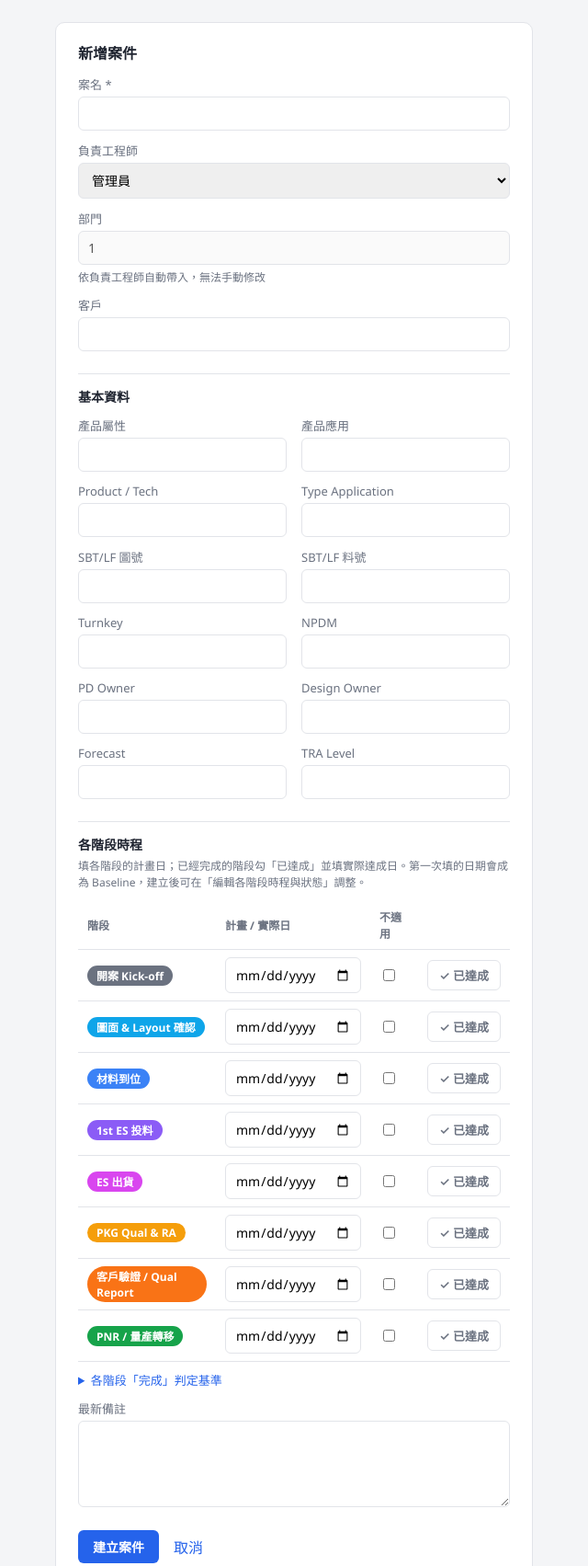
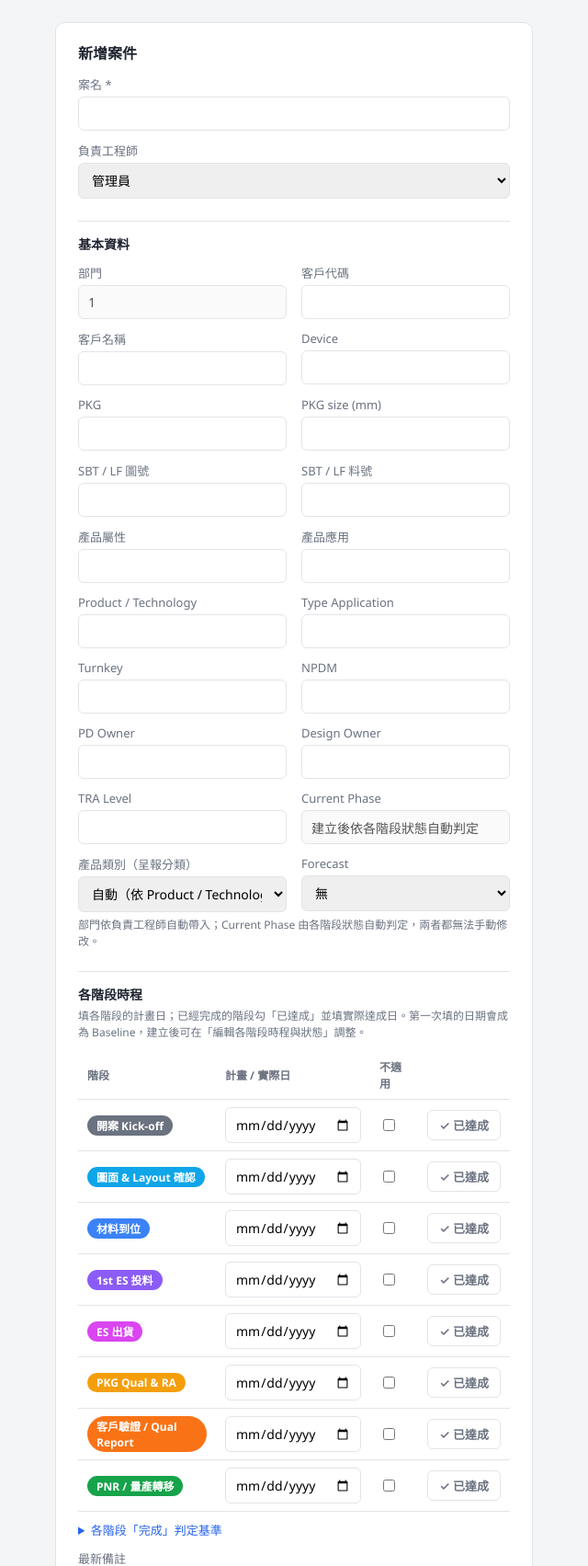
Before and after one commit to VVN0706/npi-case-tracker, a Flask app: page /cases/new in a window 1280 px wide. Shown: the part 57-1760 px from the top of the page at 92% size, without its empty margins (0-640 px from the left). Run offline with Flask 3, Linux system fonts and the light colour scheme; the visitor is signed in with stand-in values (Sample User, id 1); data comes from the database, SQL or seed files in the repository.

Commit message:
Rework case basic-info form to match the reference layout
Adds customer code, device, PKG, PKG size and a 產品類別（呈報分類）
select, relabels 客戶 to 客戶名稱, and lays the 2-column grid out in the
reference order. Forecast becomes a 無/有 select that keeps any older
free-text value as an extra option. Current Phase is shown read-only,
derived from the stage statuses. Also fixes the department display not
updating when an admin changes the owner.

The 呈報分類 list only has 其他 for now until the real list is supplied.

Co-Authored-By: Claude Sonnet 5.5 <noreply@anthropic.com>

```diff
--- a/app.py
+++ b/app.py
@@ -37,20 +37,28 @@ STATUS_BUCKET = {'未開始': 'Wait', '進行中': 'Ongoing', '延遲': 'Ongoing
 BUCKETS = ['Wait', 'Ongoing', 'Done']
 BUCKET_COLORS = {'Wait': '#9ca3af', 'Ongoing': '#3b82f6', 'Done': '#16a34a'}
 BASIC_FIELDS = [
+    ('customer_code', '客戶代碼'),
+    ('device', 'Device'),
+    ('pkg', 'PKG'),
+    ('pkg_size', 'PKG size (mm)'),
+    ('sbt_lf_drawing_no', 'SBT / LF 圖號'),
+    ('sbt_lf_part_no', 'SBT / LF 料號'),
     ('product_attr', '產品屬性'),
     ('product_app', '產品應用'),
-    ('product_tech', 'Product / Tech'),
+    ('product_tech', 'Product / Technology'),
     ('type_application', 'Type Application'),
-    ('sbt_lf_drawing_no', 'SBT/LF 圖號'),
-    ('sbt_lf_part_no', 'SBT/LF 料號'),
     ('turnkey', 'Turnkey'),
     ('npdm', 'NPDM'),
     ('pd_owner', 'PD Owner'),
     ('design_owner', 'Design Owner'),
+    ('tra_level', 'TRA Level'),
+    ('product_category', '產品類別（呈報分類）'),
     ('forecast', 'Forecast'),
-    ('tra_level', 'TRA Level'),
 ]
 BASIC_COLS = [c for c, _ in BASIC_FIELDS]
+BASIC_LABELS = dict(BASIC_FIELDS)
+FORECAST_OPTIONS = ['無', '有']
+PRODUCT_CATEGORIES = ['其他']  # full 呈報分類 list not provided yet
 
 
 def get_db():
@@ -542,12 +550,19 @@ def _case_form_context(case=None):
     stages = conn.execute('SELECT * FROM stages ORDER BY sort_order').fetchall()
     stage_summary = []
     updated_local = ''
+    current_phase = '建立後依各階段狀態自動判定'
     if case:
         stage_summary = _case_stage_rows(conn, [case['id']]).get(case['id'], [])
         updated_local = conn.execute("SELECT datetime(updated_at, 'localtime') FROM cases WHERE id=?",
                                       (case['id'],)).fetchone()[0]
-    return dict(case=case, users=users, stages=stages, basic_fields=BASIC_FIELDS, updated_local=updated_local,
-                stage_summary=stage_summary, stage_status_colors=STAGE_STATUS_COLORS)
+        progress = _case_progress(stage_summary)
+        current_phase = '已全部完成' if progress['all_done'] else (progress['current_stage_name'] or '—')
+    product_tech = case['product_tech'] if case else ''
+    return dict(case=case, users=users, stages=stages, labels=BASIC_LABELS, updated_local=updated_local,
+                stage_summary=stage_summary, stage_status_colors=STAGE_STATUS_COLORS,
+                current_phase=current_phase, forecast_options=FORECAST_OPTIONS,
+                product_categories=PRODUCT_CATEGORIES,
+                auto_category=product_tech if product_tech in PRODUCT_CATEGORIES else '其他')
 
 
 def _user_department(conn, user_id):
--- a/templates/case_form.html
+++ b/templates/case_form.html
@@ -11,7 +11,7 @@
 
     <label>負責工程師</label>
     {% if g.current_user.is_admin %}
-    <select name="owner_id" id="owner_id" onchange="document.getElementById('dept_display').textContent = this.options[this.selectedIndex].dataset.department || '（無部門）'">
+    <select name="owner_id" id="owner_id" onchange="document.getElementById('dept_display').value = this.options[this.selectedIndex].dataset.department || '（無部門）'">
       {% for u in users %}
       <option value="{{ u.id }}" data-department="{{ u.department or '（無部門）' }}" {{ 'selected' if case and case.owner_id == u.id else ('selected' if not case and u.id == g.current_user.id) }}>{{ u.display_name }}</option>
       {% endfor %}
@@ -21,19 +21,38 @@
     <p class="hint">只有管理員可以指派給其他工程師</p>
     {% endif %}
 
-    <label>部門</label>
-    <input type="text" id="dept_display" value="{{ (case.department if case else g.current_user.department) or '（無部門）' }}" disabled>
-    <p class="hint">依負責工程師自動帶入，無法手動修改</p>
-
-    <label>客戶</label>
-    <input type="text" name="customer" value="{{ case.customer if case else '' }}">
-
     <h3 class="form-section">基本資料</h3>
     <div class="basic-grid">
-      {% for col, label in basic_fields %}
+      {% for key in ['dept', 'customer_code', 'customer', 'device', 'pkg', 'pkg_size', 'sbt_lf_drawing_no', 'sbt_lf_part_no', 'product_attr', 'product_app', 'product_tech', 'type_application', 'turnkey', 'npdm', 'pd_owner', 'design_owner', 'tra_level', 'phase', 'product_category', 'forecast'] %}
       <div>
-        <label>{{ label }}</label>
-        <input type="text" name="{{ col }}" value="{{ case[col] if case else '' }}">
+        {% if key == 'dept' %}
+        <label>部門</label>
+        <input type="text" id="dept_display" value="{{ (case.department if case else g.current_user.department) or '（無部門）' }}" disabled>
+        {% elif key == 'customer' %}
+        <label>客戶名稱</label>
+        <input type="text" name="customer" value="{{ case.customer if case else '' }}">
+        {% elif key == 'phase' %}
+        <label>Current Phase</label>
+        <input type="text" value="{{ current_phase }}" disabled>
+        {% elif key == 'product_category' %}
+        {% set cur = case.product_category if case else '' %}
+        <label>{{ labels[key] }}</label>
+        <select name="product_category">
+          <option value="">自動（依 Product / Technology：{{ auto_category }}）</option>
+          {% for o in product_categories %}<option value="{{ o }}" {{ 'selected' if cur == o }}>{{ o }}</option>{% endfor %}
+          {% if cur and cur not in product_categories %}<option value="{{ cur }}" selected>{{ cur }}</option>{% endif %}
+        </select>
+        {% elif key == 'forecast' %}
+        {% set cur = case.forecast if case else '' %}
+        <label>{{ labels[key] }}</label>
+        <select name="forecast">
+          {% for o in forecast_options %}<option value="{{ o }}" {{ 'selected' if cur == o }}>{{ o }}</option>{% endfor %}
+          {% if cur and cur not in forecast_options %}<option value="{{ cur }}" selected>{{ cur }}</option>{% endif %}
+        </select>
+        {% else %}
+        <label>{{ labels[key] }}</label>
+        <input type="text" name="{{ key }}" value="{{ case[key] if case else '' }}">
+        {% endif %}
       </div>
       {% endfor %}
       {% if case %}
@@ -43,6 +62,7 @@
       </div>
       {% endif %}
     </div>
+    <p class="hint">部門依負責工程師自動帶入；Current Phase 由各階段狀態自動判定，兩者都無法手動修改。</p>
 
     {% if not case %}
     <h3 class="form-section">各階段時程</h3>
```
Also changed, not shown: README.md.
